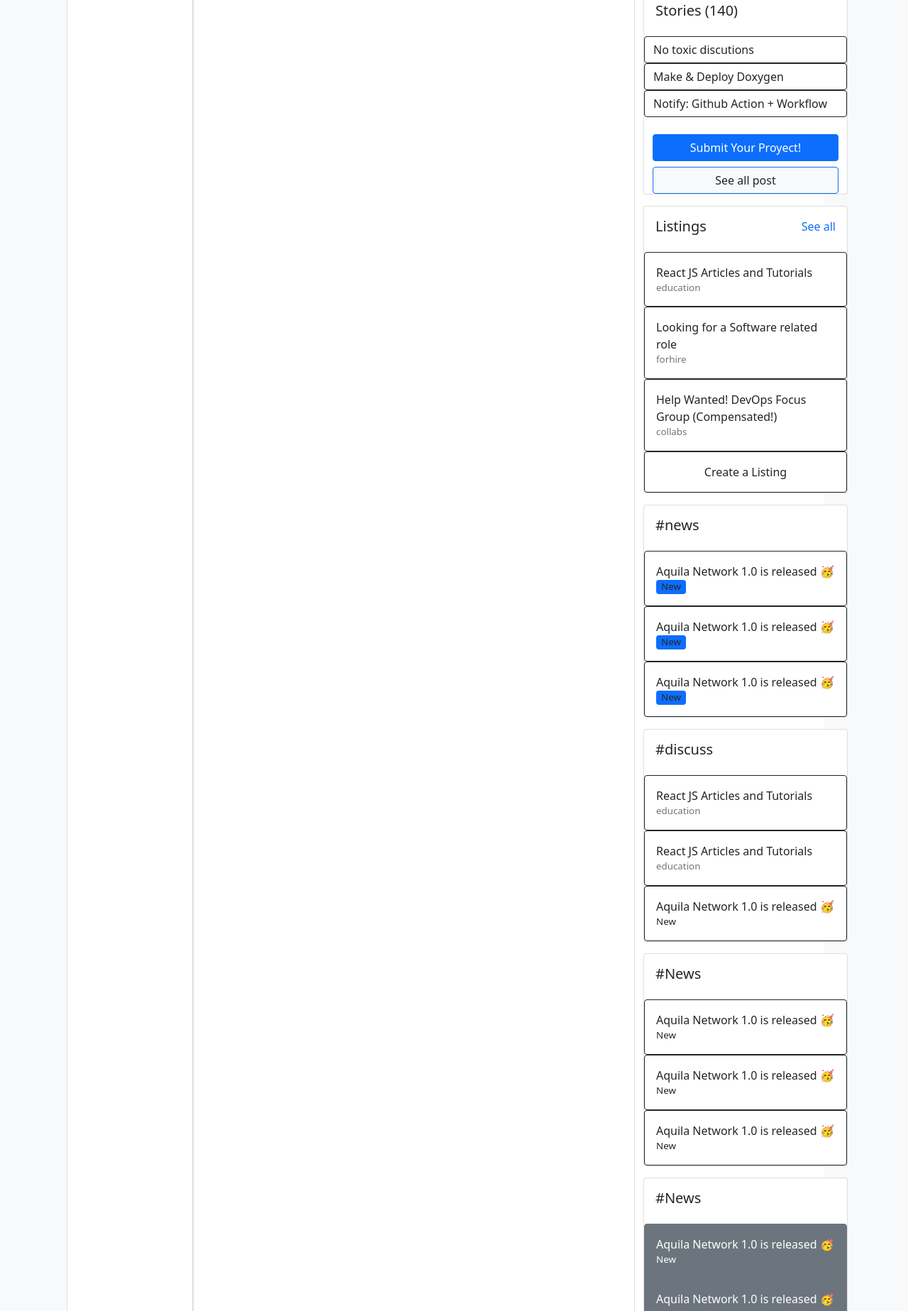
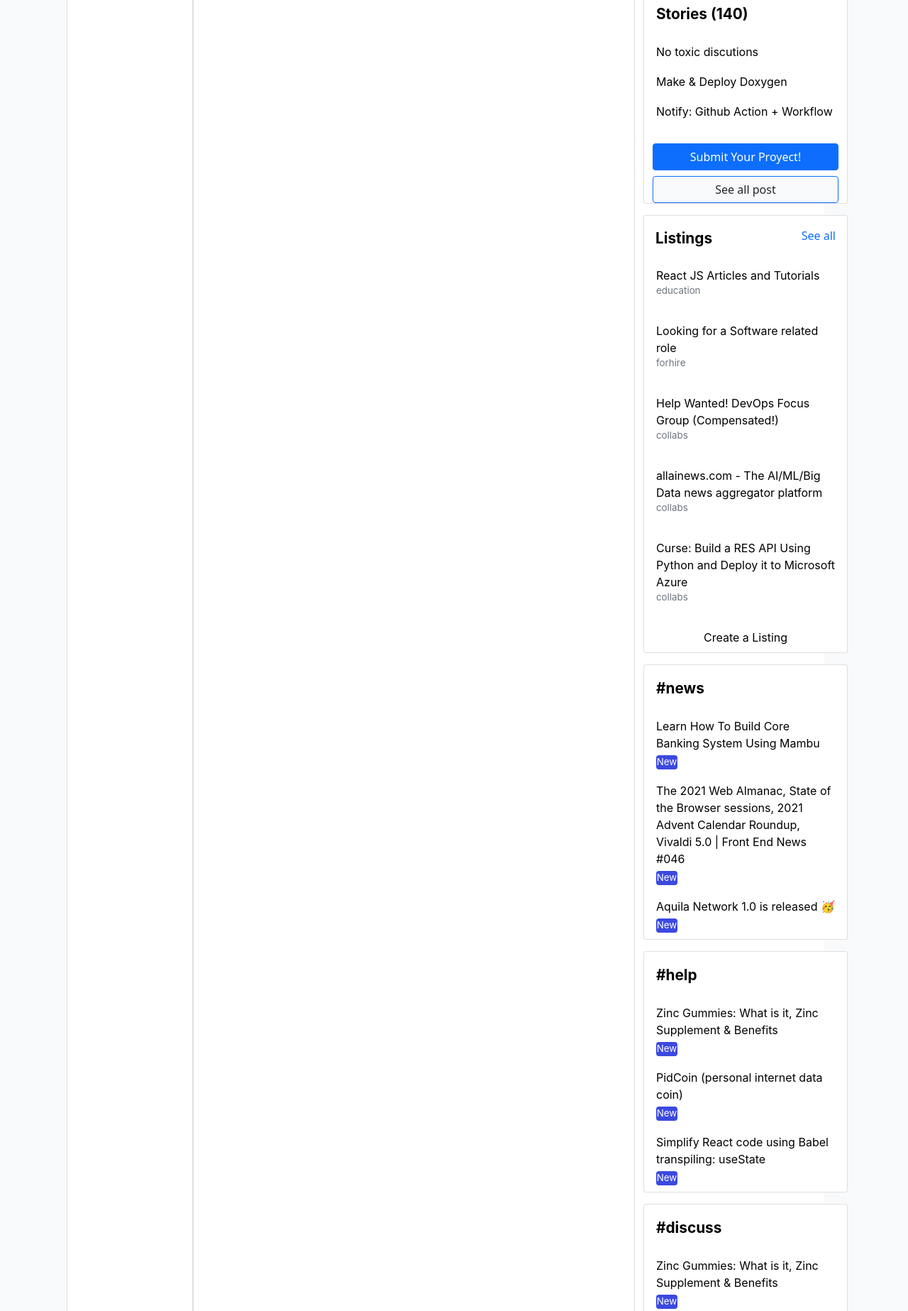
Before and after one commit to Jesvadtz/desafio-devto, a plain HTML site: page index.html in a window 1280 px wide. Shown: the part 527-2374 px from the top of the page at 71% size. Drawn offline with nearby package versions, Linux system fonts and the light colour scheme.

Commit message:
Ya sta sto

```diff
--- a/css/styles.scss
+++ b/css/styles.scss
@@ -9,10 +9,83 @@ $dev-font: -apple-system, "Segoe UI", Helvetica, Arial, sans-serif,
   color: $dev-white;
   border-radius: $dev-radius;
   font-size: 0.8rem;
-  height: 2.5rem;
+  height: 3.5rem;
   padding: 8px 16px;
   font-family: $dev-font;
 }
+
+/* SASS de Vryahn dont touch */
+
+.btn-vryahn {
+  color: black;
+  border-radius: $dev-radius;
+  font-size: 1rem;
+  height: auto;
+  padding: 8px 16px;
+  font-family: $dev-font;
+  text-align: start;
+  margin: 0;
+}
+
+.btn-vryahn:hover {
+  color: $dev-purple;
+  border-radius: $dev-radius;
+  font-size: 1rem;
+  height: auto;
+  padding: 8px 16px;
+  font-family: $dev-font;
+  text-align: start;
+  margin: 0;
+}
+
+.new-vryahn{
+  padding: 0;
+  margin: 0;
+  margin-top: 5px;
+  font-size: smaller;
+  color: white;
+  background-color: $dev-purple;
+  width: 30px;
+  height: 20px;
+}
+
+.btn-title-vryahn {
+  color: black;
+  border-radius: $dev-radius;
+  font-size: 1.3rem;
+  height: auto;
+  font-family: $dev-font;
+  text-align: start;
+  margin: 0;
+  padding: 0;
+  font-weight: bold;
+}
+
+.btn-title-vryahn:hover {
+  color: $dev-purple;
+  border-radius: $dev-radius;
+  font-size: 1.3rem;
+  height: auto;
+  font-family: $dev-font;
+  text-align: start;
+  margin: 0;
+  padding: 0;
+}
+
+.sinbutton-title-vryahn {
+  color: black;
+  border-radius: $dev-radius;
+  font-size: 1.3rem;
+  height: auto;
+  font-family: $dev-font;
+  text-align: start;
+  margin: 0;
+  padding: 0;
+  font-weight: bold;
+}
+
+/* Aqui termina el SASS de Vryahn, haz lo que quieras a partir de aca :P*/
+
 .menu-mobile {
   border: none;
 }
@@ -55,7 +128,3 @@ main {
     }
   }
 }
-
-.btn-vryahn {
-  @include button-variant(pink, red, red, #444, #333, red);
-  color: #fff;
--- a/index.html
+++ b/index.html
@@ -191,24 +191,24 @@
         </div>
       </section>
 
-      <!--Aside Right Vryhan... sección próximamente disponible :D-->
-<section class="bg-white col-md-3" id="seccionIzq">
+      <!--Aside Right Vryhan... dont touch plisss-->
 
+<section class="d-none d-md-block bg-white col-3">
   <div class="card" style="width: 18rem;">
     <div class="card-body" style="font-weight: bold">
       <p>DEV is built in the open via Forem... Want to take part in the discussion?</p>
-        <p>Join <span class="text-primary">Forem.dev</span> 🌱</p>
+        <p>Join <span class="text-primary"><a href="forem.dev" style="text-decoration: none">Forem.dev</a></span> 🌱</p>
     </div>
   </div>
 
   <div class="card mt-3" style="width: 18rem">
-    <img src="https://dev-to-uploads.s3.amazonaws.com/uploads/articles/h55ubjdvzm6cazmhz5ra.png" class="card-img-top" alt="GitHub">
+    <a href="https://dev.to/new/actionshackathon21" style="text-decoration: none"><img src="https://dev-to-uploads.s3.amazonaws.com/uploads/articles/h55ubjdvzm6cazmhz5ra.png" class="card-img-top rounded" alt="GitHub"></a>
     <div class="card-body">
-      <h5 class="card-title fs-5">Stories (140)</h5>
+      <span class="btn btn-title-vryahn">Stories (140)</span>
     </div>
-    <p class="btn btn-outline-dark m-0 text-start">No toxic discutions</p>
-    <p class="btn btn-outline-dark m-0 text-start">Make & Deploy Doxygen</p>
-    <p class="btn btn-outline-dark m-0 text-start">Notify: Github Action + Workflow</p>
+    <p class="btn btn-vryahn">No toxic discutions</p>
+    <p class="btn btn-vryahn">Make & Deploy Doxygen</p>
+    <p class="btn btn-vryahn">Notify: Github Action + Workflow</p>
     <span class ="d-flex flex-wrap justify-content-center mt-4">
       <a href="#" class="btn btn-primary col-11">Submit Your Proyect!</a>
       <a href="#" class="btn btn-primary mt-2 col-11 bg-light text-dark">See all post</a>
@@ -218,56 +218,56 @@
   <div class="card mt-3" style="width: 18rem">
     <div class="card-body">
       <span class="d-flex column justify-content-between ">
-        <h5 class="card-title fs-5">Listings</h5>
-        <p class="card-text text-primary">See all</p>
+        <span class="sinbutton-title-vryahn">Listings</span>
+        <p class="card-text text-primary"><a href="https://dev.to/listings" style="text-decoration: none">See all</a></p>
       </span>
     </div>
-    <span class="btn btn-outline-dark p-3 text-start"><p class="m-0">React JS Articles and Tutorials</p><p class="text-secondary p-0 m-0" style="font-size: smaller;">education</p></span>
-    <span class="btn btn-outline-dark p-3 text-start"><p class="m-0">Looking for a Software related role</p><p class="text-secondary p-0 m-0" style="font-size: smaller;">forhire</p></span>
-    <span class="btn btn-outline-dark p-3 text-start"><p class="m-0">Help Wanted! DevOps Focus Group (Compensated!)</p><p class="text-secondary p-0 m-0" style="font-size: smaller;">collabs</p></span>
-    <span class="btn btn-outline-dark p-3 text-center"><p class="m-0">Create a Listing</p></span>
+    <span class="btn btn-vryahn"><p class="m-0">React JS Articles and Tutorials</p><p class="text-secondary" style="font-size: smaller;">education</p></span>
+    <span class="btn btn-vryahn"><p class="m-0">Looking for a Software related role</p><p class="text-secondary" style="font-size: smaller;">forhire</p></span>
+    <span class="btn btn-vryahn"><p class="m-0">Help Wanted! DevOps Focus Group (Compensated!)</p><p class="text-secondary" style="font-size: smaller;">collabs</p></span>
+    <span class="btn btn-vryahn"><p class="m-0">allainews.com - The AI/ML/Big Data news aggregator platform</p><p class="text-secondary" style="font-size: smaller;">collabs</p></span>
+    <span class="btn btn-vryahn"><p class="m-0">Curse: Build a RES API Using Python and Deploy it to Microsoft Azure</p><p class="text-secondary" style="font-size: smaller;">collabs</p></span>
+    <span class="btn btn-vryahn text-center h-25"><p class="m-0">Create a Listing</p></span>
   </div>
 
   <div class="card mt-3" style="width: 18rem">
     <div class="card-body">
-      <h5 class="card-title fs-5">#news</h5>
+      <span class="btn btn-title-vryahn">#news</span>
     </div>
-    <span class="btn btn-outline-dark p-3 text-start"><p class="m-0">Aquila Network 1.0 is released 🥳</p><p class="p-0 m-0 bg-primary col-2 text-center rounded" style="font-size: smaller">New</p></span>
-    <span class="btn btn-outline-dark p-3 text-start"><p class="m-0">Aquila Network 1.0 is released 🥳</p><p class="p-0 m-0 bg-primary col-2 text-center rounded" style="font-size: smaller">New</p></span>
-    <span class="btn btn-outline-dark p-3 text-start"><p class="m-0">Aquila Network 1.0 is released 🥳</p><p class="p-0 m-0 bg-primary col-2 text-center rounded" style="font-size: smaller">New</p></span>
+    <span class="btn btn-vryahn"><p class="m-0">Learn How To Build Core Banking System Using Mambu</p><p class="text-center rounded new-vryahn">New</p></span>
+    <span class="btn btn-vryahn"><p class="m-0">The 2021 Web Almanac, State of the Browser sessions, 2021 Advent Calendar Roundup, Vivaldi 5.0 | Front End News #046</p><p class="text-center rounded new-vryahn">New</p></span>
+    <span class="btn btn-vryahn"><p class="m-0">Aquila Network 1.0 is released 🥳</p><p class="text-center rounded new-vryahn">New</p></span>
   </div>
 
   <div class="card mt-3" style="width: 18rem">
     <div class="card-body">
-      <h5 class="card-title fs-5">#discuss</h5>
+      <span class="btn btn-title-vryahn">#help</span>
     </div>
-    <span class="btn btn-outline-dark p-3 text-start"><p class="m-0">React JS Articles and Tutorials</p><p class="text-secondary p-0 m-0" style="font-size: smaller;">education</p></span>
-    <span class="btn btn-outline-dark p-3 text-start"><p class="m-0">React JS Articles and Tutorials</p><p class="text-secondary p-0 m-0" style="font-size: smaller;">education</p></span>
-    <span class="btn btn-outline-dark p-3 text-start"><p class="m-0">Aquila Network 1.0 is released 🥳</p><p class="p-0 m-0" style="font-size: smaller">New</p></span>
+    <span class="btn btn-vryahn"><p class="m-0">Zinc Gummies: What is it, Zinc Supplement & Benefits</p><p class="text-center rounded new-vryahn">New</p></span>
+    <span class="btn btn-vryahn"><p class="m-0">PidCoin (personal internet data coin) </p><p class="text-center rounded new-vryahn">New</p></span>
+    <span class="btn btn-vryahn"><p class="m-0">Simplify React code using Babel transpiling: useState</p><p class="text-center rounded new-vryahn">New</p></span>
   </div>
 
   <div class="card mt-3" style="width: 18rem">
     <div class="card-body">
-      <h5 class="card-title fs-5">#News</h5>
+      <span class="btn btn-title-vryahn">#discuss</span>
     </div>
-    <span class="btn btn-outline-dark p-3 text-start"><p class="m-0">Aquila Network 1.0 is released 🥳</p><p class="p-0 m-0" style="font-size: smaller">New</p></span>
-    <span class="btn btn-outline-dark p-3 text-start"><p class="m-0">Aquila Network 1.0 is released 🥳</p><p class="p-0 m-0" style="font-size: smaller">New</p></span>
-    <span class="btn btn-outline-dark p-3 text-start"><p class="m-0">Aquila Network 1.0 is released 🥳</p><p class="p-0 m-0" style="font-size: smaller">New</p></span>
+    <span class="btn btn-vryahn"><p class="m-0">Zinc Gummies: What is it, Zinc Supplement & Benefits</p><p class="text-center rounded new-vryahn">New</p></span>
+    <span class="btn btn-vryahn"><p class="m-0">PidCoin (personal internet data coin) </p><p class="text-center rounded new-vryahn">New</p></span>
+    <span class="btn btn-vryahn"><p class="m-0">Simplify React code using Babel transpiling: useState</p><p class="text-center rounded new-vryahn">New</p></span>
   </div>
 
   <div class="card mt-3" style="width: 18rem">
     <div class="card-body">
-      <h5 class="card-title fs-5">#News</h5>
+      <span class="btn btn-title-vryahn">#explainlikeimfive</span>
     </div>
-    <div class="btn-group-vertical">
-      <span class="btn btn btn-secondary p-3 text-start"><p class="m-0">Aquila Network 1.0 is released 🥳</p><p class="p-0 m-0" style="font-size: smaller">New</p></span>
-      <span class="btn btn btn-secondary p-3 text-start"><p class="m-0">Aquila Network 1.0 is released 🥳</p><p class="p-0 m-0" style="font-size: smaller">New</p></span>
-      <span class="btn btn btn-secondary p-3 text-start"><p class="m-0">Aquila Network 1.0 is released 🥳</p><p class="p-0 m-0" style="font-size: smaller">New</p></span>
-    </div>
+    <span class="btn btn-vryahn"><p class="m-0">Explain a Tech Stack Like I'm 5</p><p class="text-center rounded new-vryahn">New</p></span>
+    <span class="btn btn-vryahn"><p class="m-0">Explain JS's radix in parseInt(str, radix), like I'm five</p><p class="text-center rounded new-vryahn">New</p></span>
+    <span class="btn btn-vryahn"><p class="m-0">Independent Contractor Taxes Self-Employment HALP</p><p class="text-center rounded new-vryahn">New</p></span>
   </div>
 
+</section>
 
-</section>
 
     </section>
 
```
Also changed, not shown: css/styles.css, 1 other file.
